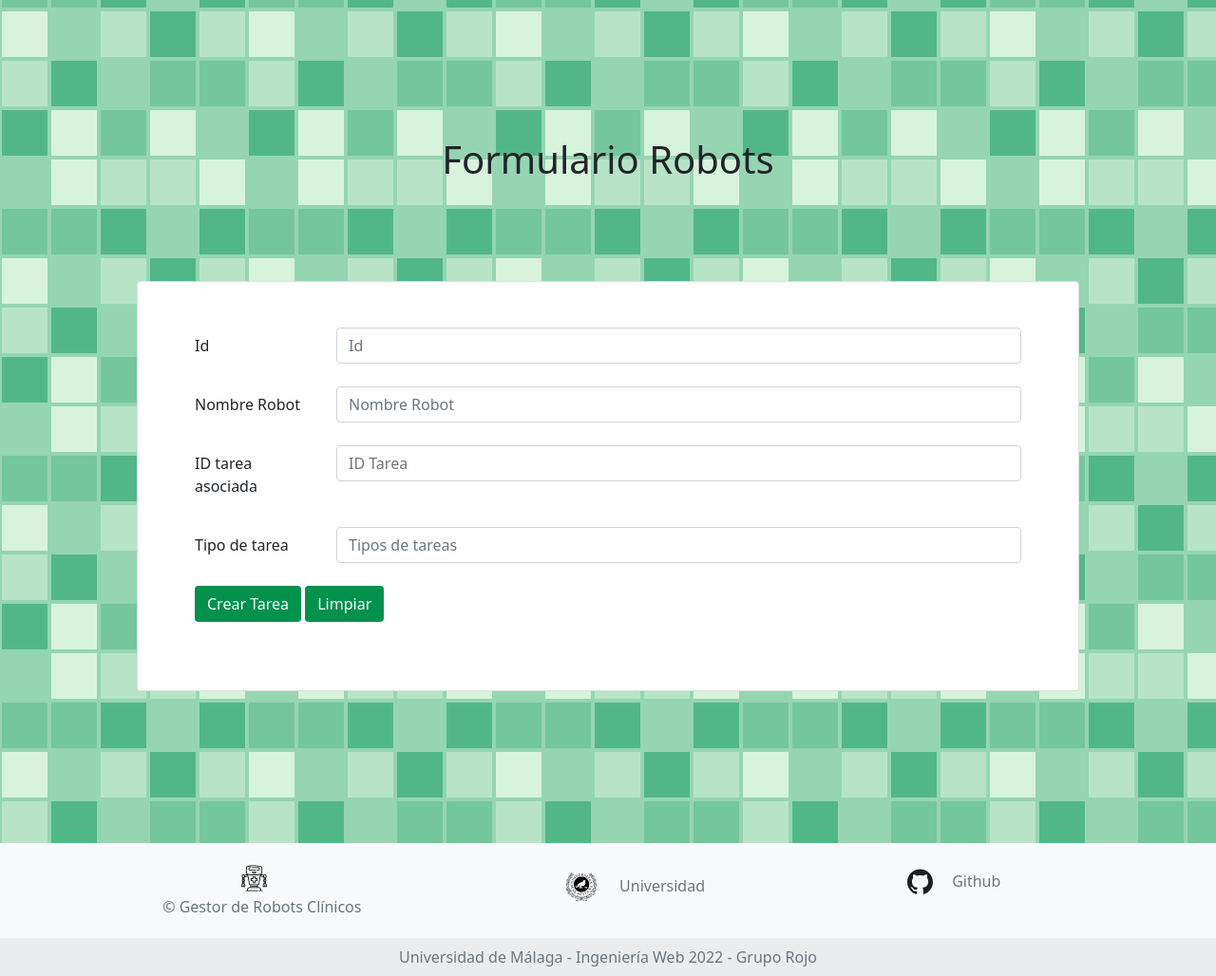
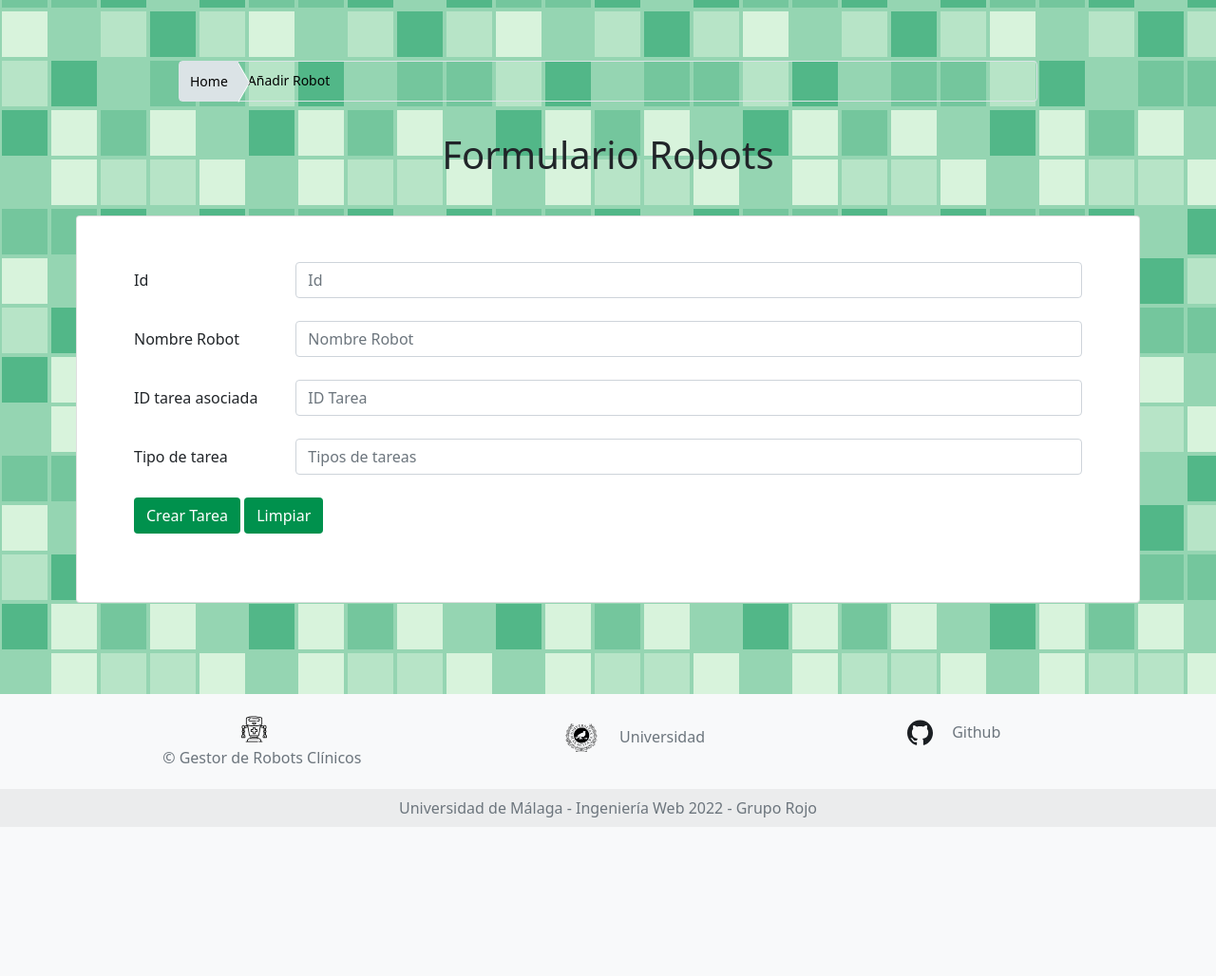
Before and after one commit to jesusaldanamartin/web_engineering, a Flask app: page /admin/formularioRobots in a window 1280 px wide. Shown: the part 42-1070 px from the top of the page at 95% size. After the commit the page ends 913 px from the top, so only its background shows below. Run offline with Flask 3, Linux system fonts and the light colour scheme; some libraries are stand-ins or nearby versions.

Commit message:
formularios update

```diff
--- a/templates/formulario_tecnico_robots.jinja
+++ b/templates/formulario_tecnico_robots.jinja
@@ -9,9 +9,18 @@
 
 <body class="bg">
     <fieldset class="main-container row p-5 mx-0 justify-content-center align-self-center bot">
-        <div class="main-container row p-5 mx-0 justify-content-center align-self-center">
-            <h1 class="main-container row p-5 mx-0 justify-content-center align-self-center">Formulario Robots</h1>
-            <form class="main-container row p-5 mx-0 justify-content-center align-self-center" method="post" name="formulario_lista_robots">
+        <div class="main-container row p-3 mx-0 justify-content-center align-self-center">
+            <div class="row col-md-10 px-3">
+                <nav aria-label="breadcrumb">
+                    <ol class="breadcrumb breadcrumb-custom">
+                        <li class="breadcrumb-item"><a href="/admin" data-abc="true">Home</a></li>
+                        <li class="breadcrumb-item active" aria-current="page"><span>Añadir Robot</span></li>
+                    </ol>
+                </nav>
+            </div>
+            <h1 class="main-container row p-3 mx-0 justify-content-center align-self-center">Formulario Robots</h1>
+            <form class="main-container row p-3 mx-0 justify-content-center align-self-center" method="post"
+                name="formulario_lista_robots">
                 <div class="card">
                     <div class="card-body py-5 px-md-5">
                         <form class="form_formulario_tecnico_robots" action="/admin/formularioRobots" method="POST">
@@ -27,7 +36,8 @@
                             <div class="form-group row mb-4">
                                 <label for="name" class="col-sm-2 col-form-label">Nombre Robot</label>
                                 <div class="col-sm-10">
-                                    <input type="name" class="form-control" id="name" name=name placeholder="Nombre Robot">
+                                    <input type="name" class="form-control" id="name" name=name
+                                        placeholder="Nombre Robot">
                                 </div>
                             </div>
 
@@ -35,7 +45,8 @@
                             <div class="form-group row mb-4">
                                 <label for="tipo" class="col-sm-2 col-form-label">ID tarea asociada</label>
                                 <div class="col-sm-10">
-                                    <input type="id_Tareas" class="form-control" id="id_Tareas" name="id_Tareas" placeholder="ID Tarea">
+                                    <input type="id_Tareas" class="form-control" id="id_Tareas" name="id_Tareas"
+                                        placeholder="ID Tarea">
                                 </div>
                             </div>
 
@@ -43,7 +54,8 @@
                             <div class="form-group row mb-4">
                                 <label for="tipoTarea" class="col-sm-2 col-form-label">Tipo de tarea</label>
                                 <div class="col-sm-10">
-                                    <input type="tipoTarea" class="form-control" id="tipoTarea" name="tipoTarea" placeholder="Tipos de tareas">
+                                    <input type="tipoTarea" class="form-control" id="tipoTarea" name="tipoTarea"
+                                        placeholder="Tipos de tareas">
                                 </div>
                             </div>
 
@@ -52,18 +64,18 @@
                                 Crear Tarea
                             </button>
                             <!--Limpiar Tarea button -->
-                            <button type="submit" class="btn btn-block mb-4 bot_inicio">
-                                Limpiar
-                            </button>
+                            <input type="reset" value="Limpiar" class="btn btn-block mb-4 bot_inicio">
 
                             {% for mesg in get_flashed_messages() %}
                             {% if mesg == '¡Robot creado con éxito!' %}
-                                    <div class = "text-center alert alert-success">
-                                        <p style="color: green;">{{ mesg }}<p>
+                            <div class="text-center alert alert-success">
+                                <p style="color: green;">{{ mesg }}
+                                <p>
                             </div>
                             {% else %}
-                                    <div class = "text-center alert alert-danger ">
-                                        <p style="color: red;">{{ mesg }}<p></p>
+                            <div class="text-center alert alert-danger ">
+                                <p style="color: red;">{{ mesg }}
+                                <p></p>
                             </div>
                             {% endif %}
                             {% endfor %}
--- a/templates/formulario_tecnico_usuario.jinja
+++ b/templates/formulario_tecnico_usuario.jinja
@@ -14,7 +14,7 @@
                 <nav aria-label="breadcrumb">
                     <ol class="breadcrumb breadcrumb-custom">
                         <li class="breadcrumb-item"><a href="/admin" data-abc="true">Home</a></li>
-                    <li class="breadcrumb-item active" aria-current="page"><span>Formulario Usuario</span></li>
+                    <li class="breadcrumb-item active" aria-current="page"><span>Añadir Usuario</span></li>
                     </ol>
                 </nav>
             </div>
```
Also changed, not shown: templates/formulario_tecnico_tareas.jinja (+20 -11 lines). Lines whose indentation alone changed are shown as unchanged.
